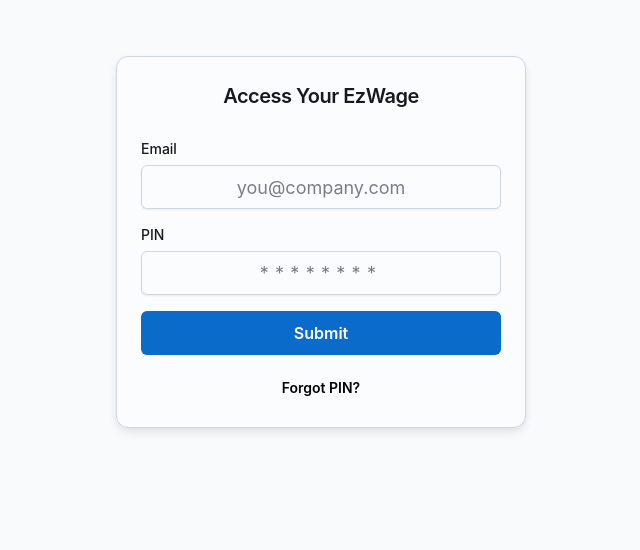
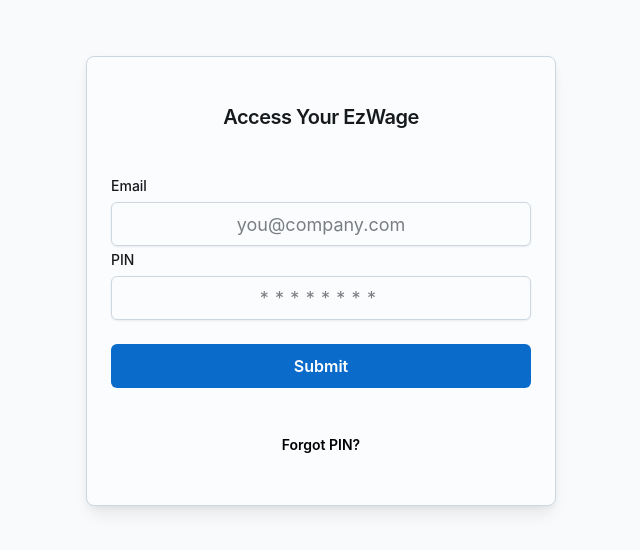
Before and after one commit to J-spark408/EzWager, a React (Vite) app: page / in a window 1280 px wide. Shown: the top 550 px of the page, without its empty margins (319-959 px from the left). Built offline with nearby package versions, Linux system fonts and the light colour scheme; no server answers.

Commit message:
box size adjustment

```diff
--- a/src/components/AccessPage.jsx
+++ b/src/components/AccessPage.jsx
@@ -15,8 +15,7 @@
 import ForgotPinModal from "./ForgotPinModal";
 import { isAuthed } from "./utils/auth";
 
-export const API =
-  import.meta.env.VITE_API_URL || import.meta.env.LOCAL_URL;
+export const API = import.meta.env.VITE_API_URL || import.meta.env.LOCAL_URL;
 
 const AccessPage = () => {
   const [email, setEmail] = useState("");
@@ -88,19 +87,25 @@
       <Card
         variant="outlined"
         sx={{
-          maxWidth: 360,
           width: "100%",
-          p: 3,
-          borderRadius: "lg",
-          boxShadow: "md",
+          maxWidth: 420,
+          minHeight: 400,
+          margin: "0 auto",
+          padding: 3,
+          borderRadius: "md",
+          boxShadow: "lg",
+          textAlign: "center",
+          display: "flex",
+          flexDirection: "column",
+          justifyContent: "center",
         }}
       >
-        <Typography level="h4" sx={{ mb: 2, textAlign: "center" }}>
+        <Typography level="h4" sx={{ mb: 4, textAlign: "center" }}>
           Access Your EzWage
         </Typography>
 
         <form onSubmit={handleSubmit}>
-          <FormControl sx={{ mb: 2 }}>
+          <FormControl sx={{ mb: 0.5 }}>
             <FormLabel>Email</FormLabel>
             <Input
               value={email}
@@ -123,7 +128,7 @@
             {emailErr && <FormHelperText>{emailErr}</FormHelperText>}
           </FormControl>
 
-          <FormControl sx={{ mb: 2 }}>
+          <FormControl sx={{ mb: 3 }}>
             <FormLabel>PIN</FormLabel>
             <Input
               type="password"
@@ -163,7 +168,7 @@
           <Button
             variant="none"
             size="sm"
-            sx={{ mt: 2, display: "flex", justifySelf: "center" }}
+            sx={{ mt: 5, display: "flex", justifySelf: "center" }}
             onClick={() => setForgotOpen(true)}
           >
             Forgot PIN?
--- a/src/components/FileUploader.jsx
+++ b/src/components/FileUploader.jsx
@@ -136,11 +136,17 @@
       <Card
         variant="outlined"
         sx={{
+          width: "100%",
+          maxWidth: 420,
+          minHeight: 400,
           margin: "0 auto",
           padding: 3,
           borderRadius: "md",
           boxShadow: "lg",
           textAlign: "center",
+          display: "flex",
+          flexDirection: "column",
+          justifyContent: "center",
         }}
       >
         <Typography level="h2" sx={{ mb: 2 }}>
@@ -148,7 +154,7 @@
         </Typography>
 
         {result ? (
-          <Typography level="h3" sx={{ mb: 2, color: "success.600" }}>
+          <Typography level="h3" sx={{ mb: 3, mt: 2, color: "success.600" }}>
             ✅ Files Created
           </Typography>
         ) : (
@@ -191,7 +197,6 @@
                         alignItems: "center",
                         gap: 2,
                         flexWrap: "wrap",
-                        maxWidth: 350,
                       }}
                     >
                       <Button
@@ -303,9 +308,9 @@
 
         {result && (
           <CardContent>
-            <Stack spacing={2} sx={{ alignItems: "center" }}>
+            <Stack spacing={4.5} sx={{ alignItems: "center" }}>
               {result.pdfUrl && (
-                <Stack spacing={1} sx={{ width: "75%" }}>
+                <Stack spacing={1.5} sx={{ width: "100%" }}>
                   <Button
                     component="a"
                     href={inlineUrl(result.pdfUrl)}
```
